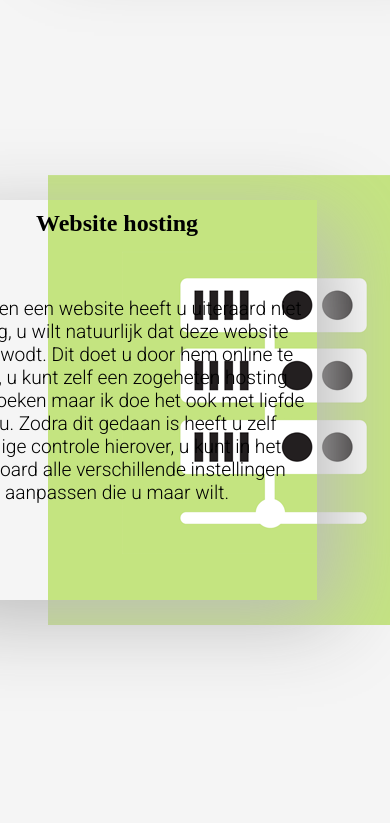
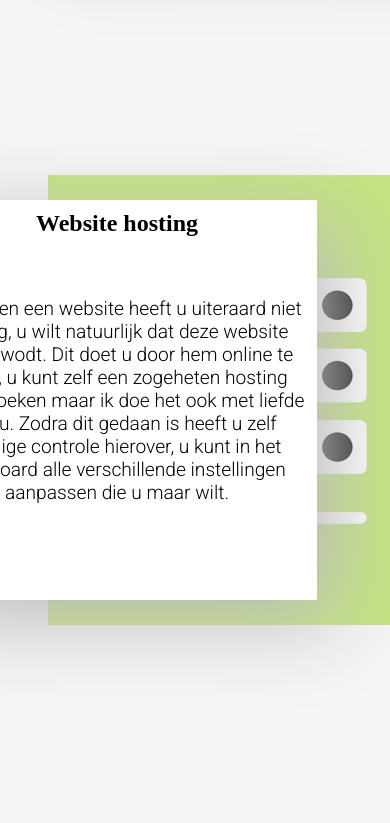
Before and after one commit to DesignerTies/eigen-website, a PHP site: page / in a window 390 px wide; the page is wider, and only the part inside the window is pictured. Shown: the part 1541-2364 px from the top of that part. Run offline with PHP 8.4, Linux system fonts and the light colour scheme; some web fonts are replaced.

Commit message:
started making it responsive

```diff
--- a/index.html
+++ b/index.html
@@ -169,7 +169,7 @@
       </div>
       <div id="services-container1">
         <div id="foto-services"></div>
-        <div id="tekst-foto-services">
+        <div id="tekst-foto-services" class="tekst-services">
           <h2>Websites op maat</h2>
           <p>
             Ik maak voor verschillende praktijken websites op maat, hierbij kun
@@ -198,7 +198,7 @@
     </div>-->
       <div id="services-container3">
         <div id="foto-hosting-service"></div>
-        <div id="hosting-service">
+        <div id="hosting-service" class="tekst-services">
           <h2>Website hosting</h2>
           <p>
             Aan alleen een website heeft u uiteraard niet genoeg, u wilt
--- a/style.css
+++ b/style.css
@@ -24,7 +24,7 @@ header {
   height: 5vh;
   width: 50%;
   margin: auto;
-  z-index: 1;
+  z-index: 2;
 }
 
 nav {
@@ -476,6 +476,13 @@ form {
   -ms-transform: translate(-50%, -50%);
 }
 
+@media screen and (max-width: 1024px) {
+  .tekst-services {
+    background-color: #fff;
+    box-shadow: none;
+  }
+}
+
 /*header {
     position: sticky;
     top: 0px;
```
